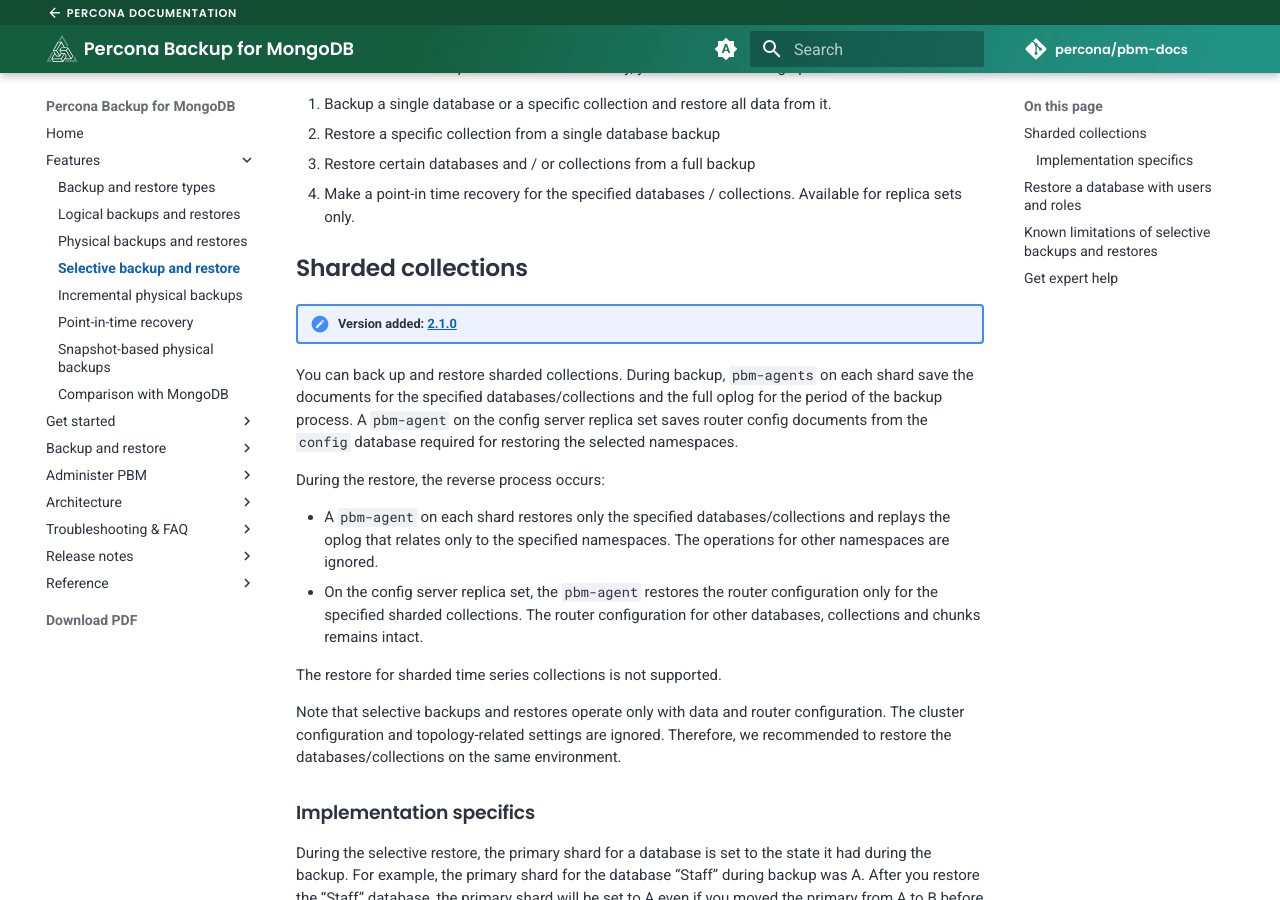
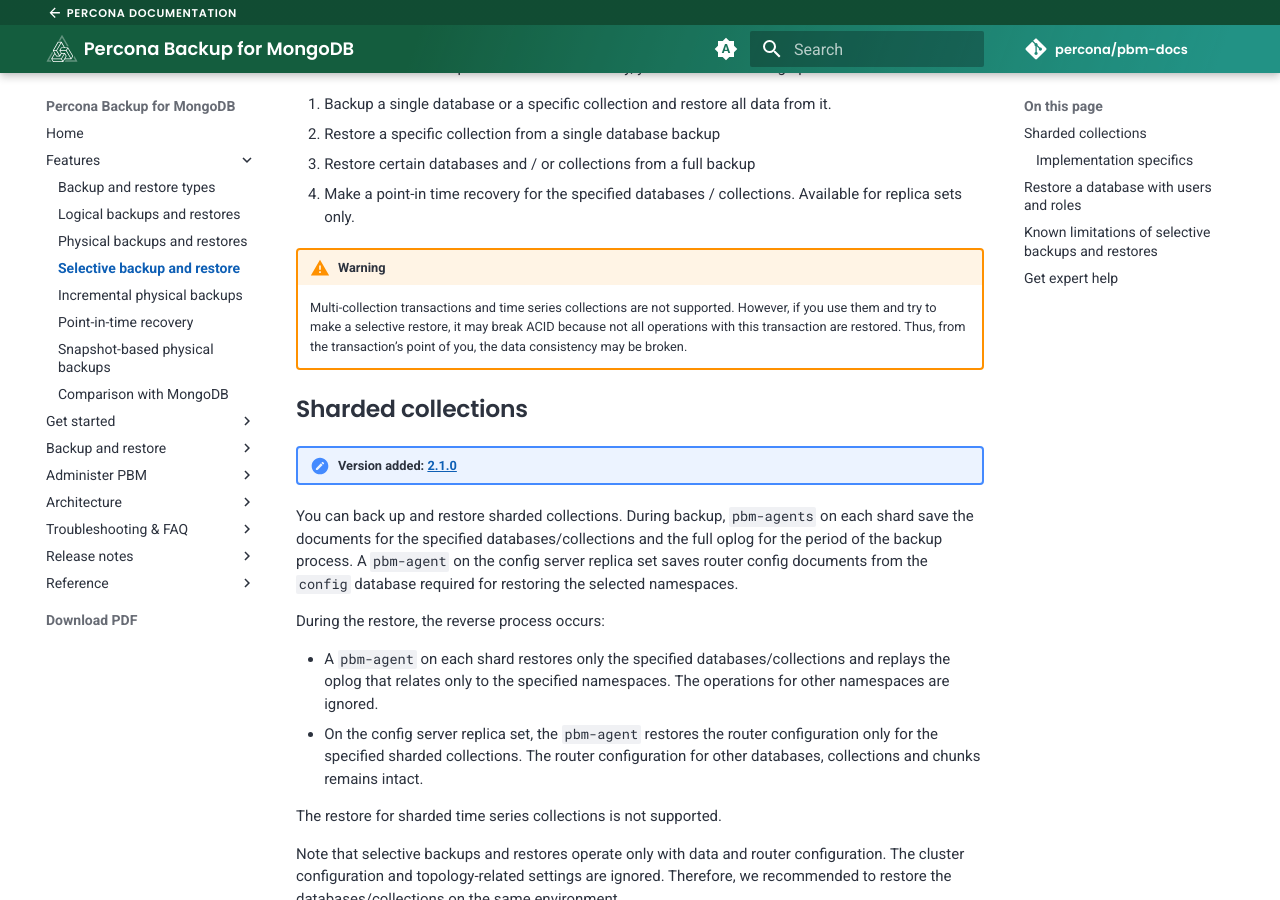
Before and after one commit to percona/pbm-docs, an MkDocs documentation site: the page built from docs/features/selective-backup.md, in a window 1280 px wide and 900 px high, scrolled down 361 px. Built offline with MkDocs 1.6.1 and Material for MkDocs 9.7.7, drawn with Linux system fonts in a browser that asks for light colours; nearby versions of some CDN libraries; comment, search, counter and statistics services are not loaded.

Commit message:
PBM-1333 Warning about breaking ACID during selective restore

```diff
--- a/docs/features/selective-backup.md
+++ b/docs/features/selective-backup.md
@@ -12,6 +12,11 @@
 2.	Restore a specific collection from a single database backup
 3.	Restore certain databases and / or collections from a full backup
 4.	Make a point-in time recovery for the specified databases / collections. Available for replica sets only.
+
+!!! warning
+
+    Multi-collection transactions and time series collections are not supported. However, if you use them and try to make a selective restore, it may break ACID because not all operations with this transaction are restored. Thus, from the transaction's point of you, the data consistency may be broken.
+
 
 ## Sharded collections
 
```
